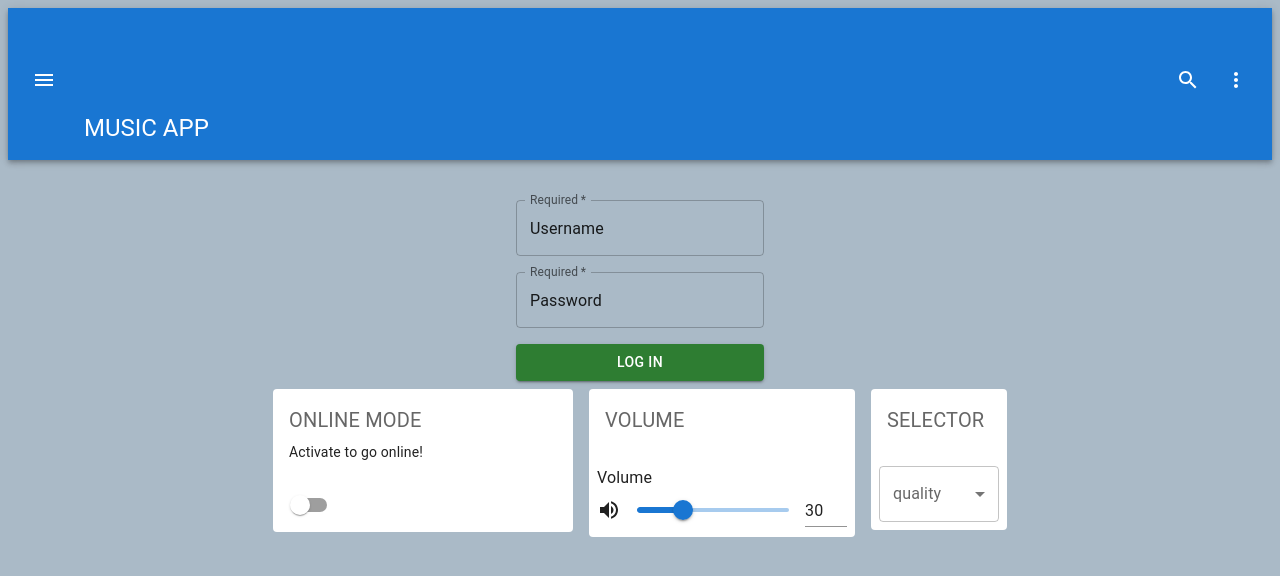
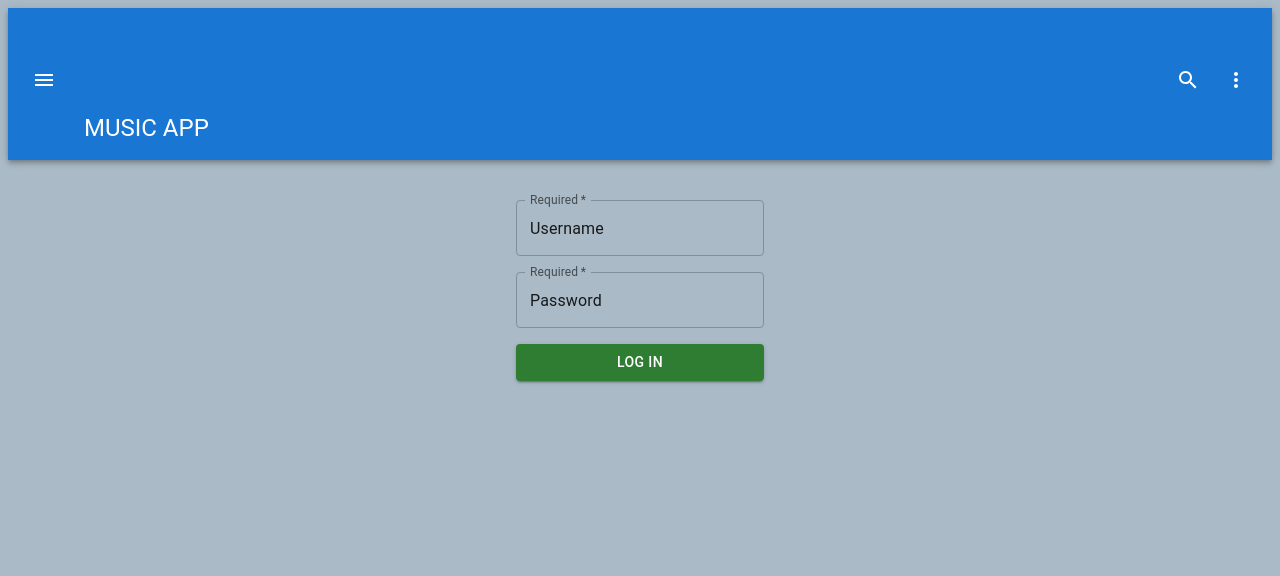
Before and after one commit to jfranco3/music_app1, a React (Create React App) app: page /dash in a window 1280 px wide. Shown: the top 576 px of the page. Built offline with nearby package versions, Linux system fonts and the light colour scheme.

Commit message:
made dashboard conditionally rendered

```diff
--- a/src/App.jsx
+++ b/src/App.jsx
@@ -9,7 +9,7 @@ export default function App() {
     <div>
       <AppBar />
       {!loggedIn && <Login setLoggedIn={setLoggedIn} />}
-      <Dashboard />
+      {loggedIn ? <Dashboard /> : null}
     </div>
   );
 }
--- a/src/Components/Cards/CardSwitch.jsx
+++ b/src/Components/Cards/CardSwitch.jsx
@@ -14,7 +14,7 @@ const card = (
       <Typography sx={{ fontSize: 20 }} color="text.secondary" gutterBottom>
         ONLINE MODE
       </Typography>
-      <Typography variant="body2">Activate to go online!</Typography>
+      <Typography variant="body2"></Typography>
     </CardContent>
     <CardActions>
       <Switch {...label} />
--- a/src/Components/Cards/Selector.jsx
+++ b/src/Components/Cards/Selector.jsx
@@ -15,7 +15,7 @@ export default function BasicSelect() {
   return (
     <Box sx={{ minWidth: 120 }}>
       <FormControl fullWidth>
-        <InputLabel id="demo-simple-select-label">quality</InputLabel>
+        <InputLabel id="demo-simple-select-label">Quality</InputLabel>
         <Select
           labelId="demo-simple-select-label"
           id="demo-simple-select"
--- a/src/Components/Cards/VolumeSlider.jsx
+++ b/src/Components/Cards/VolumeSlider.jsx
@@ -32,9 +32,7 @@ export default function InputSlider() {
 
   return (
     <Box sx={{ width: 250 }}>
-      <Typography id="input-slider" gutterBottom>
-        Volume
-      </Typography>
+      <Typography id="input-slider" gutterBottom></Typography>
       <Grid container spacing={2} alignItems="center">
         <Grid item>
           <VolumeUp />
```
